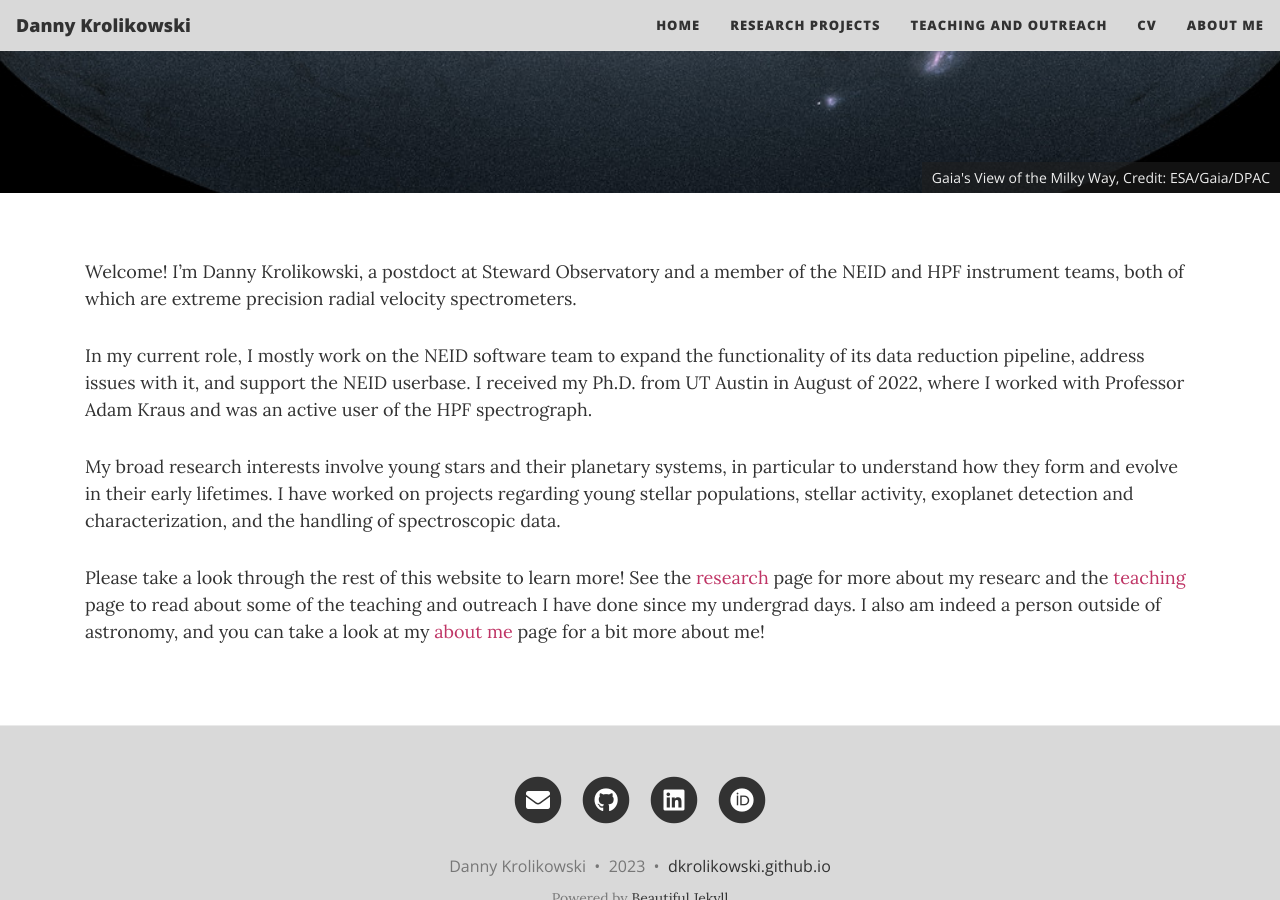
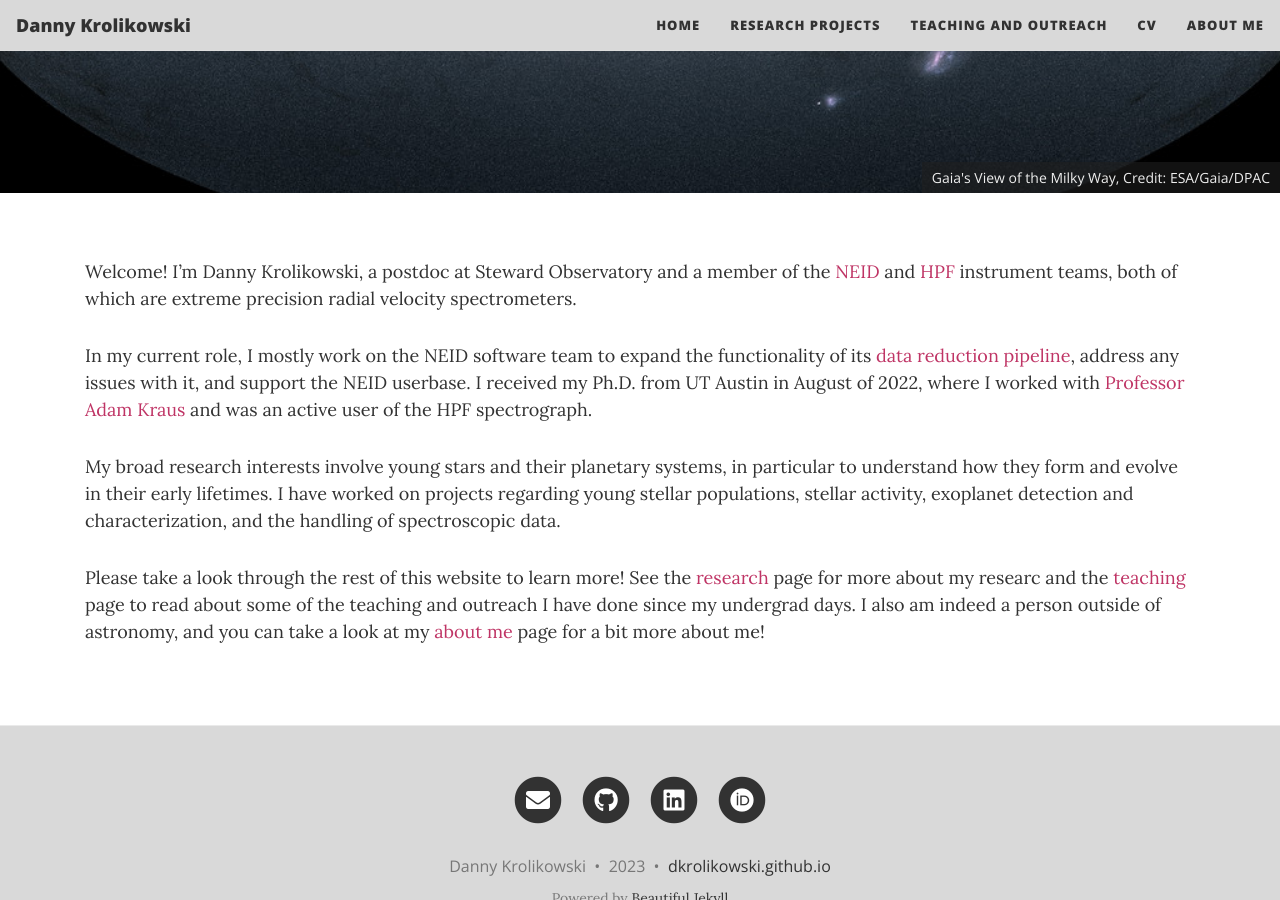
Before and after one commit to dkrolikowski/dkrolikowski.github.io, a Jekyll site: the page built from index.md, in a window 1280 px wide and 900 px high, scrolled down 469 px. Built offline with Jekyll 4.4.1, drawn with Linux system fonts in a browser that asks for light colours; nearby versions of some CDN libraries.

Commit message:
Update index.md
Added some hyperlinks

```diff
--- a/index.md
+++ b/index.md
@@ -9,10 +9,10 @@ cover-img:
   - "/assets/img/kpno.jpg" : "Kitt Peak National Observatory, Credit: NOIRLab"
 ---
 
-Welcome! I'm Danny Krolikowski, a postdoct at Steward Observatory and a member of the NEID and HPF instrument teams, both of which are extreme precision radial velocity spectrometers.
+Welcome! I'm Danny Krolikowski, a postdoc at Steward Observatory and a member of the [NEID](https://neid.psu.edu) and [HPF](https://hpf.psu.edu) instrument teams, both of which are extreme precision radial velocity spectrometers.
 
-In my current role, I mostly work on the NEID software team to expand the functionality of its data reduction pipeline, address issues with it, and support the NEID userbase. I received my Ph.D. from UT Austin in August of 2022, where I worked with Professor Adam Kraus and was an active user of the HPF spectrograph.
+In my current role, I mostly work on the NEID software team to expand the functionality of its [data reduction pipeline](https://neid.ipac.caltech.edu/docs/NEID-DRP/), address any issues with it, and support the NEID userbase. I received my Ph.D. from UT Austin in August of 2022, where I worked with [Professor Adam Kraus](https://astronomy.utexas.edu/component/cobalt/item/11-astronomy/1273-kraus-adam?Itemid=1272) and was an active user of the HPF spectrograph.
 
 My broad research interests involve young stars and their planetary systems, in particular to understand how they form and evolve in their early lifetimes. I have worked on projects regarding young stellar populations, stellar activity, exoplanet detection and characterization, and the handling of spectroscopic data.
 
-Please take a look through the rest of this website to learn more! See the [research](/research) page for more about my researc  and the [teaching](/teach) page to read about some of the teaching and outreach I have done since my undergrad days. I also am indeed a person outside of astronomy, and you can take a look at my [about me](\aboutme) page for a bit more about me!
+Please take a look through the rest of this website to learn more! See the [research](/research) page for more about my researc  and the [teaching](/teach) page to read about some of the teaching and outreach I have done since my undergrad days. I also am indeed a person outside of astronomy, and you can take a look at my [about me](/aboutme) page for a bit more about me!
```
